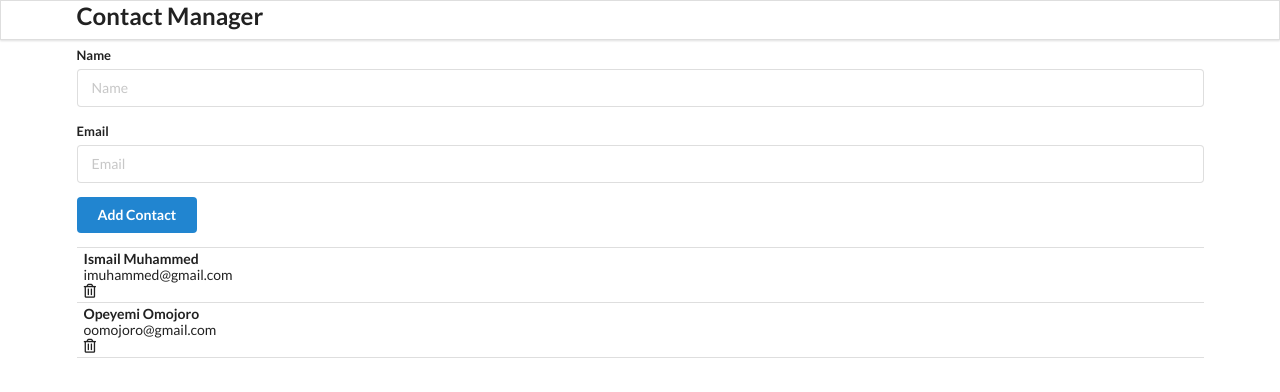
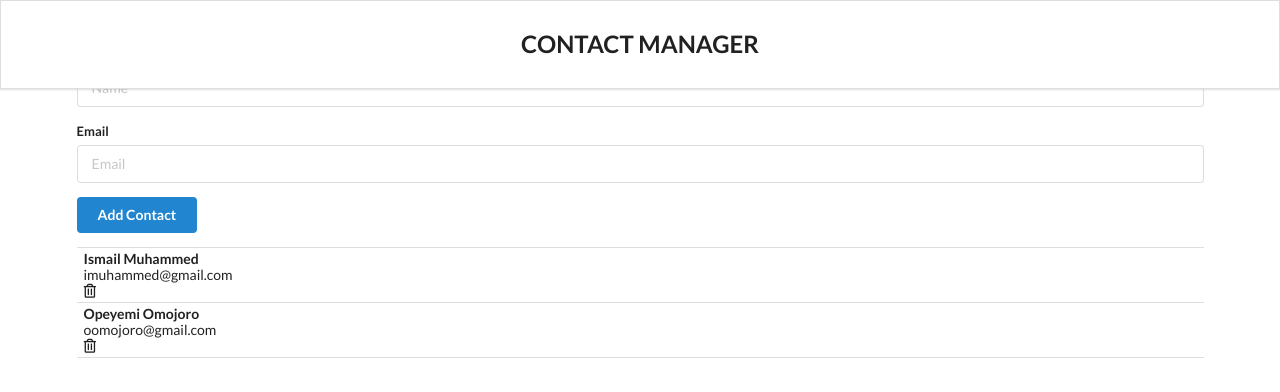
Before and after one commit to IsmailMuhammed2019/contactmanagern, a React (Vite) app: page / in a window 1280 px wide. Shown: the top 392 px of the page. Built offline with nearby package versions, Linux system fonts and the light colour scheme.

Commit message:
style header title

```diff
--- a/src/components/Header.jsx
+++ b/src/components/Header.jsx
@@ -1,10 +1,19 @@
 import React from 'react'
 
 const Header = () => {
+
+  const headerStyle ={
+    marginLeft: 'auto',
+    marginRight: 'auto',
+    marginTop: '2rem',
+    marginBottom: '2rem',
+    textTransform: 'uppercase'
+  }
+
   return (
     <div className='ui fixed menu'>
         <div className='ui container center'>
-            <h2>Contact Manager</h2>
+            <h2 style={headerStyle}>Contact Manager</h2>
         </div>
     </div>
   )
```
